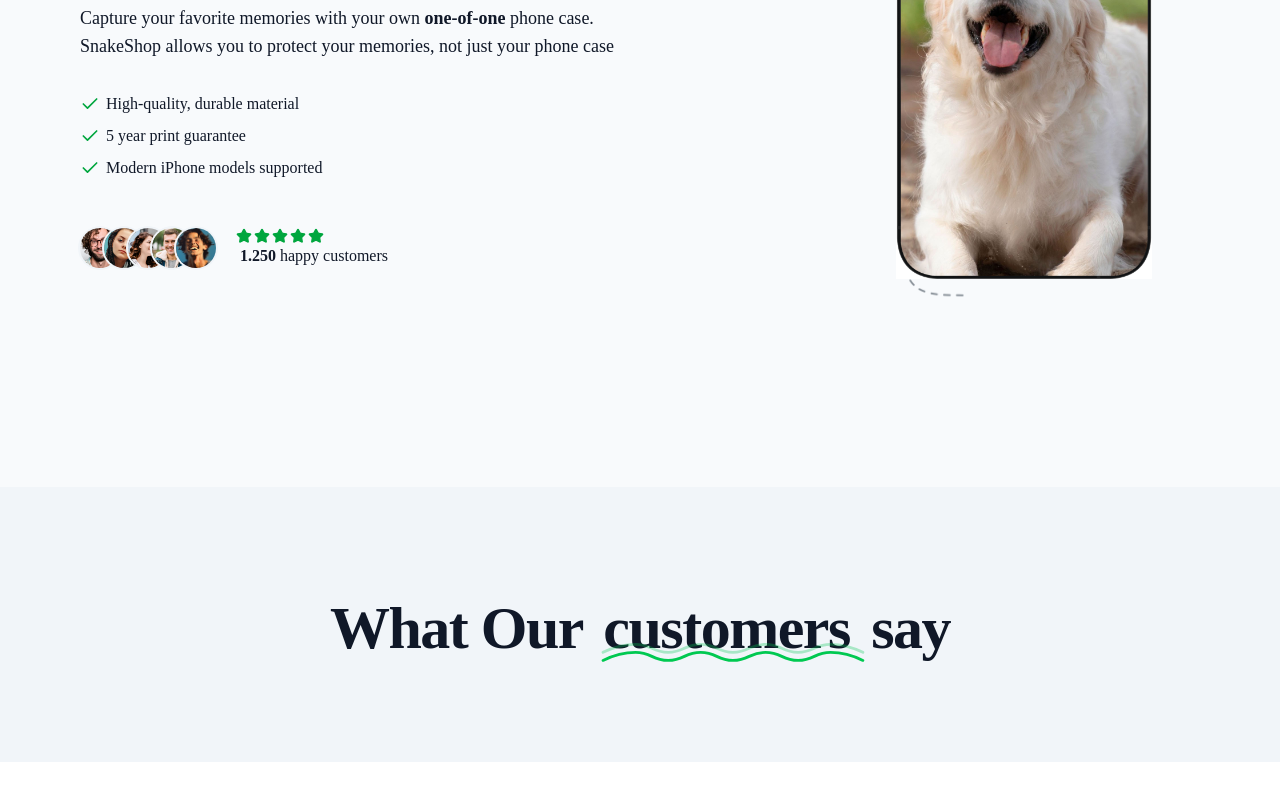
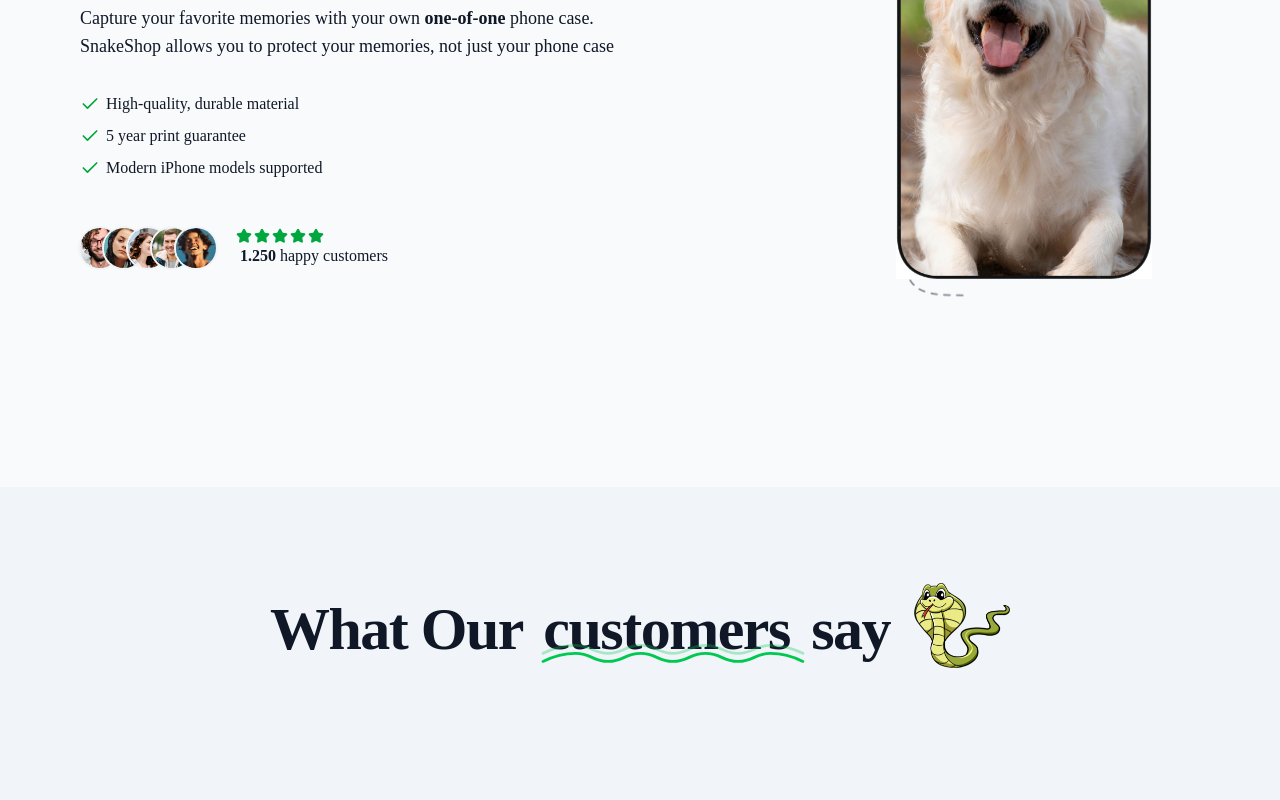
Before and after one commit to danial137/snakeshop, a Next.js app: page / in a window 1280 px wide. Shown: the part 508-1308 px from the top of the page. Before the commit the page ends 1270 px from the top, so only its background shows below. Built offline with nearby package versions, Linux system fonts and the light colour scheme; no server answers.

Commit message:
feat: update Home page with customer highlight and additional layout adjustments

```diff
--- a/src/app/page.tsx
+++ b/src/app/page.tsx
@@ -87,11 +87,14 @@ export default async function Home() {
 
             <h2 className="order-1 mt-2 tracking-tight text-center text-balance leading-tight! font-bold text-5xl md:text-6xl text-gray-900 dark:text-zinc-50">What Our {''}<span className="relative px-2"> customers <Icons.underline className="hidden sm:block pointer-events-none absolute inset-x-0 top-full -mt-12 text-green-500" /> </span>{""} say </h2>
 
+            <img src="/snake-2.png" className="w-24 order-0 lg:order-2" />
+
 
           </div>
 
 
 
+          <div className="mx-auto grid max-w-2xl grid-cols-1 px-4 lg:mx-0 lg:max-w-none lg:grid-cols-2 gap-y-16 "> </div>
 
 
         </MaxWIdthWraper>
```
